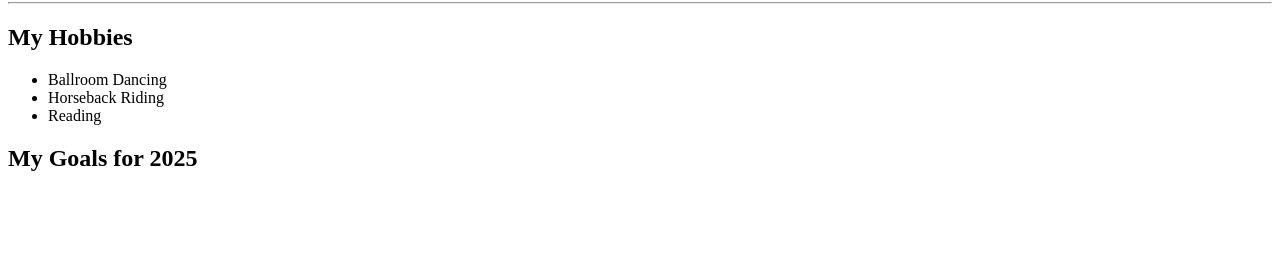
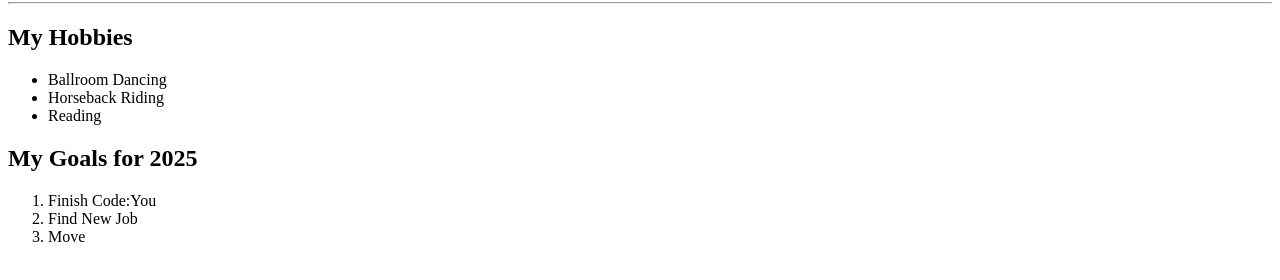
Before and after one commit to andirae5577/About-Me, a plain HTML site: page index.html in a window 1280 px wide. Shown: the part 78-358 px from the top of the page. Drawn offline with Linux system fonts and the light colour scheme.

Commit message:
Inside your ordered list, create 3 <li>tags to list your goals.

```diff
--- a/index.html
+++ b/index.html
@@ -16,7 +16,9 @@
   </ul>
   <h2>My Goals for 2025</h2>
   <ol>
-
+    <li>Finish Code:You</li>
+    <li>Find New Job</li>
+    <li>Move</li>
   </ol>
 </body>
 </html>
```
